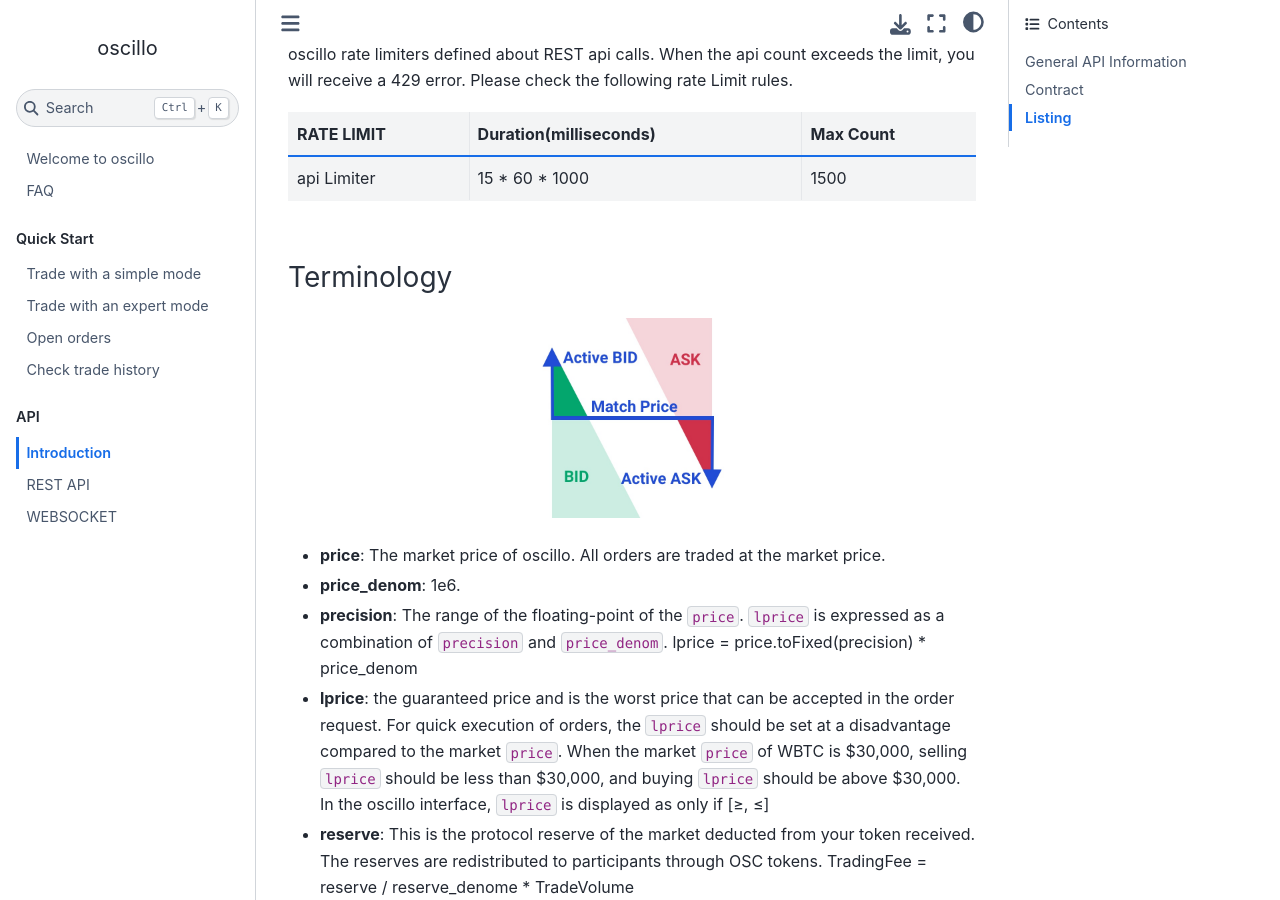
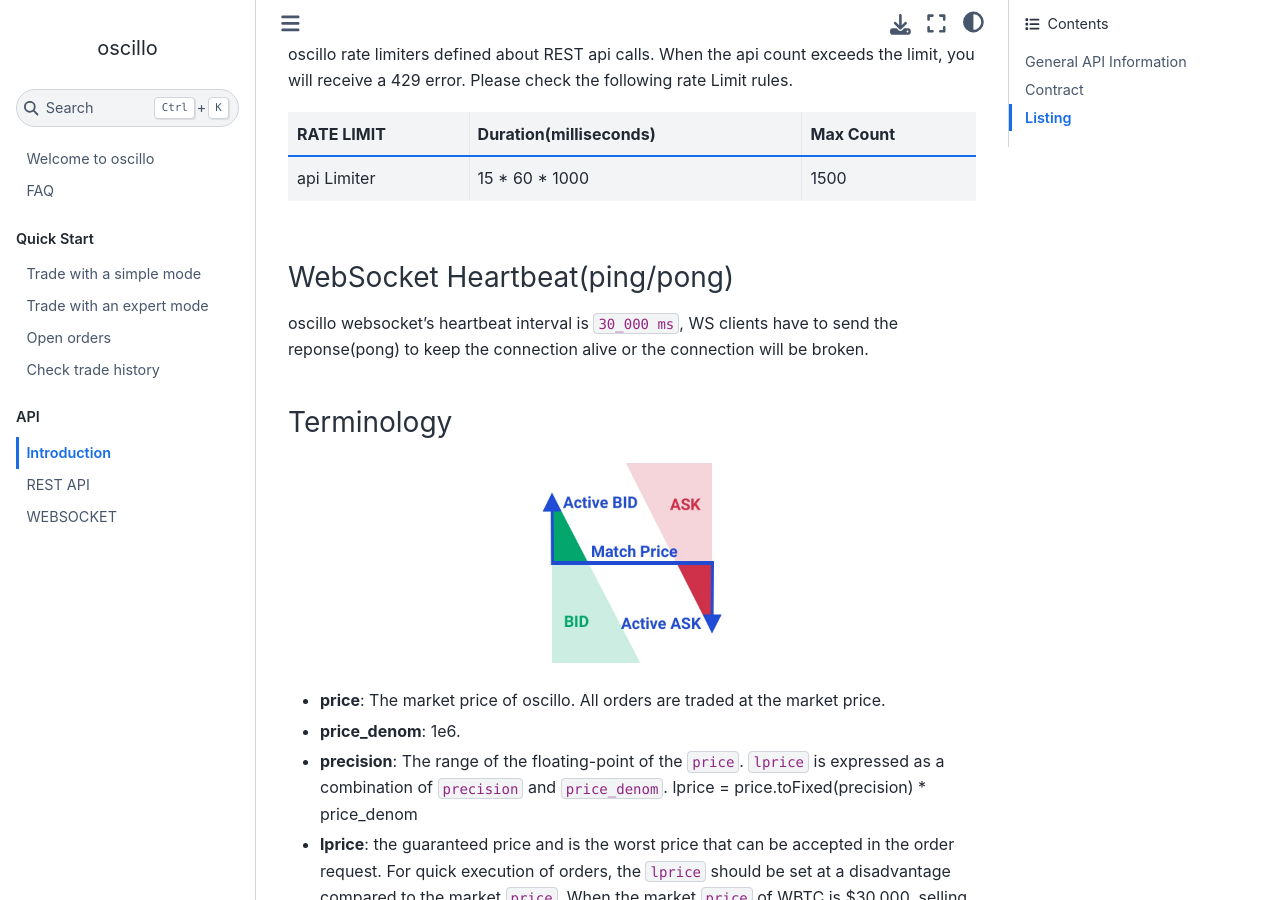
Before and after one commit to oscillo-finance/Docs, a Sphinx documentation site: the page built from docs/source/api/introduction.rst, in a window 1280 px wide and 900 px high, scrolled down 997 px. Built offline with Sphinx 7.4.7 and the Sphinx Book theme 1.1.4, drawn with Linux system fonts in a browser that asks for light colours.

Commit message:
ws heatbeat

```diff
--- a/docs/source/api/introduction.rst
+++ b/docs/source/api/introduction.rst
@@ -57,6 +57,14 @@ When the api count exceeds the limit, you will receive a 429 error. Please check
 ===================== =========================== =======================
     api Limiter            15 * 60 * 1000               1500
 ===================== =========================== =======================
+
+
+WebSocket Heartbeat(ping/pong)
+------------------------------
+
+oscillo websocket's heartbeat interval is ``30_000 ms``,
+WS clients have to send the reponse(pong) to keep the connection alive or the connection will be broken.
+
 
 
 .. _terminology:
```
